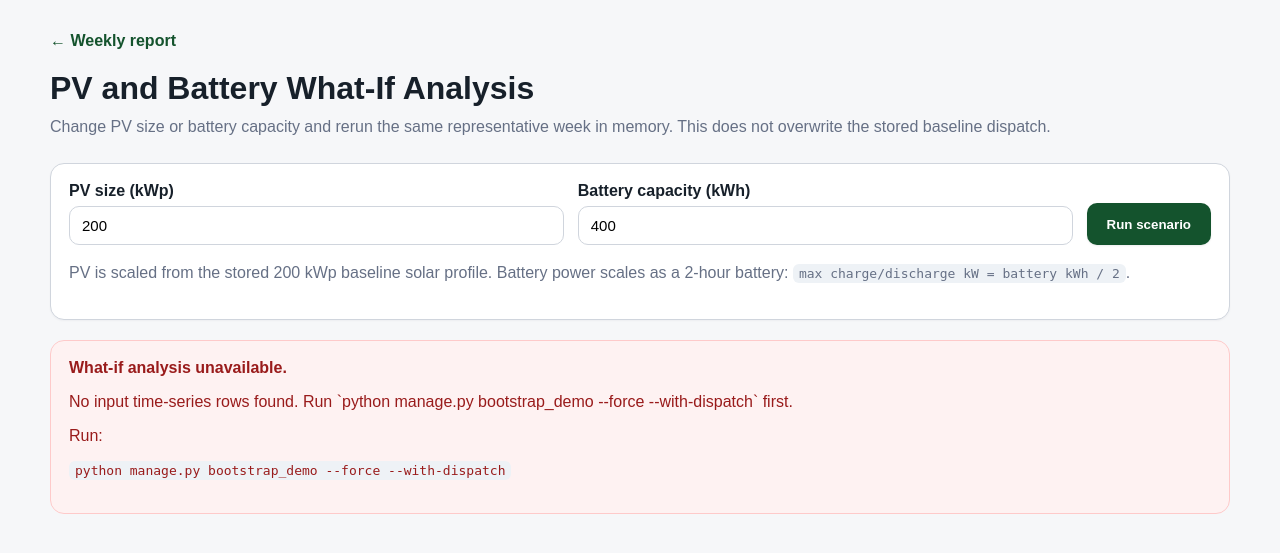
After one commit to NitanshT/limassol_hotel_battery_dispatch, a Django app: page /reports/what-if/ in a window 1280 px wide. The commit adds this page. Shown: the top 553 px of the page. Run offline with Django 5.2, Linux system fonts and the light colour scheme; data that the repository does not hold is empty.

Commit message:
Add PV and battery what-if analysis

```diff
--- a/neura-dispatch/app/urls.py
+++ b/neura-dispatch/app/urls.py
@@ -4,4 +4,5 @@ from . import views
 
 urlpatterns = [
     path("weekly/", views.weekly_report, name="weekly-report"),
+    path("what-if/", views.what_if_report, name="what-if-report"),
 ]
--- a/neura-dispatch/app/views.py
+++ b/neura-dispatch/app/views.py
@@ -6,6 +6,12 @@ from django.http import HttpRequest, HttpResponse
 from django.shortcuts import render
 
 from app.services.reporting import ReportUnavailableError, get_weekly_report
+from app.services.what_if import (
+    WhatIfInputs,
+    WhatIfUnavailableError,
+    run_default_comparison_scenarios,
+    run_what_if_scenario,
+)
 
 
 def weekly_report(request: HttpRequest) -> HttpResponse:
@@ -30,3 +36,33 @@ def weekly_report(request: HttpRequest) -> HttpResponse:
             "soc_pct_series_json": json.dumps(report.soc_pct_series),
         },
     )
+
+def what_if_report(request: HttpRequest) -> HttpResponse:
+    error_message = None
+    custom_result = None
+    comparison_results = []
+
+    pv_kwp = request.GET.get("pv_kwp", "200")
+    battery_kwh = request.GET.get("battery_kwh", "400")
+
+    try:
+        inputs = WhatIfInputs(
+            pv_kwp=float(pv_kwp),
+            battery_kwh=float(battery_kwh),
+        )
+        custom_result = run_what_if_scenario(inputs)
+        comparison_results = run_default_comparison_scenarios()
+    except (ValueError, WhatIfUnavailableError) as error:
+        error_message = str(error)
+
+    return render(
+        request,
+        "reports/what_if.html",
+        {
+            "pv_kwp": pv_kwp,
+            "battery_kwh": battery_kwh,
+            "custom_result": custom_result,
+            "comparison_results": comparison_results,
+            "error_message": error_message,
+        },
+    )
--- /dev/null
+++ b/neura-dispatch/templates/reports/what_if.html
@@ -0,0 +1,355 @@
+<!doctype html>
+<html lang="en">
+<head>
+    <meta charset="utf-8">
+    <title>Battery/PV What-If Analysis</title>
+    <meta name="viewport" content="width=device-width, initial-scale=1">
+
+    <style>
+        :root {
+            --bg: #f6f7f9;
+            --card: #ffffff;
+            --text: #17202a;
+            --muted: #667085;
+            --border: #d0d5dd;
+            --accent: #14532d;
+            --danger: #991b1b;
+        }
+
+        body {
+            margin: 0;
+            padding: 32px;
+            background: var(--bg);
+            color: var(--text);
+            font-family: Arial, Helvetica, sans-serif;
+        }
+
+        .container {
+            max-width: 1180px;
+            margin: 0 auto;
+        }
+
+        .header {
+            margin-bottom: 24px;
+        }
+
+        .header h1 {
+            margin: 0 0 8px;
+            font-size: 32px;
+        }
+
+        .header p {
+            margin: 0;
+            color: var(--muted);
+            line-height: 1.5;
+        }
+
+        .nav {
+            margin-bottom: 20px;
+        }
+
+        .nav a {
+            color: var(--accent);
+            font-weight: 700;
+            text-decoration: none;
+        }
+
+        .card {
+            background: var(--card);
+            border: 1px solid var(--border);
+            border-radius: 14px;
+            padding: 18px;
+            box-shadow: 0 1px 2px rgba(16, 24, 40, 0.04);
+            margin-bottom: 20px;
+        }
+
+        .form-grid {
+            display: grid;
+            grid-template-columns: minmax(180px, 1fr) minmax(180px, 1fr) auto;
+            gap: 14px;
+            align-items: end;
+        }
+
+        label {
+            display: block;
+            font-weight: 700;
+            margin-bottom: 6px;
+        }
+
+        input {
+            width: 100%;
+            box-sizing: border-box;
+            border: 1px solid var(--border);
+            border-radius: 10px;
+            padding: 10px 12px;
+            font-size: 15px;
+        }
+
+        button {
+            border: 0;
+            border-radius: 10px;
+            padding: 12px 20px;
+            background: var(--accent);
+            color: white;
+            font-weight: 700;
+            cursor: pointer;
+            height: 42px;
+            white-space: nowrap;
+            box-shadow: 0 1px 2px rgba(16, 24, 40, 0.08);
+        }
+
+        button:hover {
+            filter: brightness(0.95);
+        }
+
+        .metric-grid {
+            display: grid;
+            grid-template-columns: repeat(4, minmax(0, 1fr));
+            gap: 16px;
+        }
+
+        .metric-label {
+            color: var(--muted);
+            font-size: 13px;
+            margin-bottom: 8px;
+        }
+
+        .metric-value {
+            font-size: 24px;
+            font-weight: 700;
+        }
+
+        .metric-value.savings {
+            color: var(--accent);
+        }
+
+        table {
+            width: 100%;
+            border-collapse: collapse;
+            font-size: 13px;
+        }
+
+        .table-wrap {
+            width: 100%;
+            overflow-x: auto;
+            border: 1px solid var(--border);
+            border-radius: 12px;
+            background: var(--card);
+        }
+
+        .table-wrap table {
+            min-width: 1120px;
+        }
+
+        th,
+        td {
+            padding: 10px 12px;
+            border-bottom: 1px solid var(--border);
+            text-align: right;
+            white-space: nowrap;
+        }
+
+        th:first-child,
+        td:first-child {
+            text-align: left;
+        }
+
+        th {
+            background: #f2f4f7;
+            color: #344054;
+            font-weight: 700;
+        }
+
+        .note {
+            color: var(--muted);
+            line-height: 1.5;
+        }
+
+        .error {
+            border: 1px solid #fecaca;
+            background: #fef2f2;
+            color: var(--danger);
+            border-radius: 14px;
+            padding: 18px;
+        }
+
+        code {
+            background: #eef2f6;
+            padding: 2px 6px;
+            border-radius: 6px;
+        }
+
+        @media (max-width: 900px) {
+            body {
+                padding: 18px;
+            }
+
+            .form-grid,
+            .metric-grid {
+                grid-template-columns: 1fr;
+            }
+        }
+    </style>
+</head>
+
+<body>
+<div class="container">
+    <div class="nav">
+        <a href="{% url 'weekly-report' %}">← Weekly report</a>
+    </div>
+
+    <div class="header">
+        <h1>PV and Battery What-If Analysis</h1>
+        <p>
+            Change PV size or battery capacity and rerun the same representative week in memory.
+            This does not overwrite the stored baseline dispatch.
+        </p>
+    </div>
+
+    <div class="card">
+        <form method="get">
+            <div class="form-grid">
+                <div>
+                    <label for="pv_kwp">PV size (kWp)</label>
+                    <input
+                        id="pv_kwp"
+                        name="pv_kwp"
+                        type="number"
+                        min="1"
+                        max="1000"
+                        step="1"
+                        value="{{ pv_kwp }}"
+                    >
+                </div>
+
+                <div>
+                    <label for="battery_kwh">Battery capacity (kWh)</label>
+                    <input
+                        id="battery_kwh"
+                        name="battery_kwh"
+                        type="number"
+                        min="1"
+                        max="2000"
+                        step="1"
+                        value="{{ battery_kwh }}"
+                    >
+                </div>
+
+                <button type="submit">Run scenario</button>
+            </div>
+        </form>
+
+        <p class="note">
+            PV is scaled from the stored 200 kWp baseline solar profile.
+            Battery power scales as a 2-hour battery:
+            <code>max charge/discharge kW = battery kWh / 2</code>.
+        </p>
+    </div>
+
+    {% if error_message %}
+        <div class="error">
+            <strong>What-if analysis unavailable.</strong>
+            <p>{{ error_message }}</p>
+            <p>Run:</p>
+            <p><code>python manage.py bootstrap_demo --force --with-dispatch</code></p>
+        </div>
+    {% endif %}
+
+    {% if custom_result %}
+        <div class="card">
+            <h2>Selected scenario</h2>
+
+            <div class="metric-grid">
+                <div>
+                    <div class="metric-label">PV size</div>
+                    <div class="metric-value">{{ custom_result.pv_kwp|floatformat:0 }} kWp</div>
+                </div>
+
+                <div>
+                    <div class="metric-label">Battery size</div>
+                    <div class="metric-value">{{ custom_result.battery_kwh|floatformat:0 }} kWh</div>
+                </div>
+
+                <div>
+                    <div class="metric-label">Battery power</div>
+                    <div class="metric-value">{{ custom_result.battery_power_kw|floatformat:0 }} kW</div>
+                </div>
+
+                <div>
+                    <div class="metric-label">Weekly savings</div>
+                    <div class="metric-value savings">€{{ custom_result.savings_eur|floatformat:2 }}</div>
+                </div>
+
+                <div>
+                    <div class="metric-label">Spend with battery</div>
+                    <div class="metric-value">€{{ custom_result.grid_spend_with_battery_eur|floatformat:2 }}</div>
+                </div>
+
+                <div>
+                    <div class="metric-label">Spend without battery</div>
+                    <div class="metric-value">€{{ custom_result.grid_spend_without_battery_eur|floatformat:2 }}</div>
+                </div>
+
+                <div>
+                    <div class="metric-label">Charged</div>
+                    <div class="metric-value">{{ custom_result.total_battery_charged_kwh|floatformat:1 }} kWh</div>
+                </div>
+
+                <div>
+                    <div class="metric-label">Discharged</div>
+                    <div class="metric-value">{{ custom_result.total_battery_discharged_kwh|floatformat:1 }} kWh</div>
+                </div>
+            </div>
+        </div>
+    {% endif %}
+
+    {% if comparison_results %}
+        <div class="card">
+            <h2>Comparison scenarios</h2>
+
+            <div class="table-wrap">
+                <table>
+                    <thead>
+                    <tr>
+                        <th>Scenario</th>
+                        <th>PV kWp</th>
+                        <th>Battery kWh</th>
+                        <th>Battery kW</th>
+                        <th>Spend with battery</th>
+                        <th>Spend without battery</th>
+                        <th>Savings</th>
+                        <th>Charged kWh</th>
+                        <th>Discharged kWh</th>
+                        <th>Self-consumption</th>
+                        <th>Curtailment kWh</th>
+                    </tr>
+                    </thead>
+                    <tbody>
+                    {% for result in comparison_results %}
+                        <tr>
+                            <td>{{ forloop.counter }}</td>
+                            <td>{{ result.pv_kwp|floatformat:0 }}</td>
+                            <td>{{ result.battery_kwh|floatformat:0 }}</td>
+                            <td>{{ result.battery_power_kw|floatformat:0 }}</td>
+                            <td>€{{ result.grid_spend_with_battery_eur|floatformat:2 }}</td>
+                            <td>€{{ result.grid_spend_without_battery_eur|floatformat:2 }}</td>
+                            <td>€{{ result.savings_eur|floatformat:2 }}</td>
+                            <td>{{ result.total_battery_charged_kwh|floatformat:1 }}</td>
+                            <td>{{ result.total_battery_discharged_kwh|floatformat:1 }}</td>
+                            <td>{{ result.solar_self_consumption_pct|floatformat:1 }}%</td>
+                            <td>{{ result.curtailed_solar_kwh|floatformat:1 }}</td>
+                        </tr>
+                    {% endfor %}
+                    </tbody>
+                </table>
+            </div>
+
+            <p class="note">
+                These scenarios use the same load and tariff week as the baseline report.
+                The what-if calculation is not persisted; it is recomputed on each request.
+            </p>
+        </div>
+    {% endif %}
+</div>
+</body>
+</html>
```
Also changed, not shown: neura-dispatch/app/services/what_if.py (added, +169 -0 lines), neura-dispatch/app/tests/test_dispatch.py (+4 -2 lines), neura-dispatch/app/tests/what_if.py (added, +57 -0 lines), neura-dispatch/templates/reports/weekly.html (+24 -0 lines), README.md.
